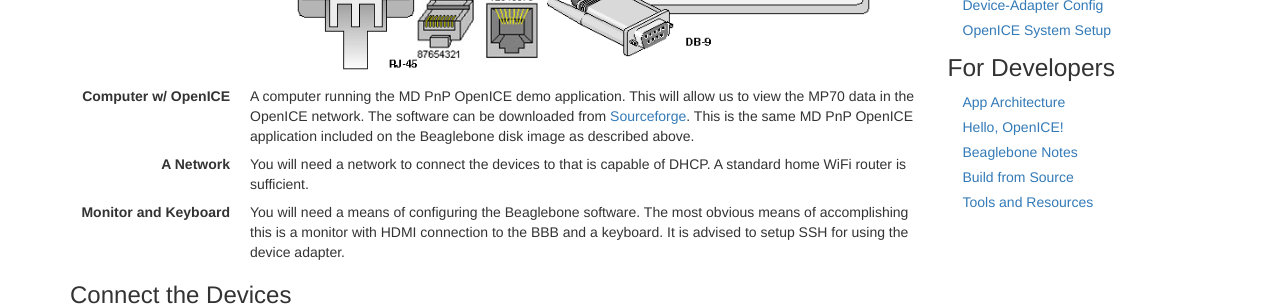
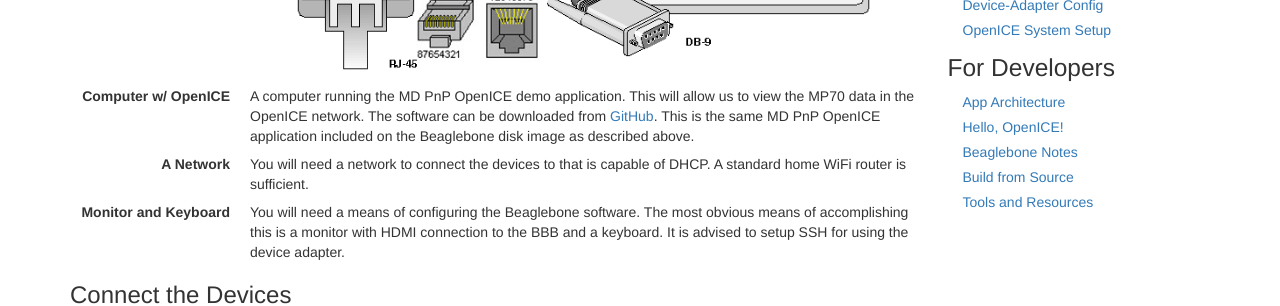
Before and after one commit to jeffplourde/openice, a Jekyll site: the page built from _docs/5_device-adapter-config.html, in a window 1280 px wide and 1400 px high, scrolled down 897 px. Shown: the part 152-458 px from the top of the window. Built offline with Jekyll 4.4.1, drawn with Linux system fonts in a browser that asks for light colours; nearby versions of some CDN libraries; library files that are not in the unit come from our copies.

Commit message:
migrated all download links away from sourceforge. they now point to https://github.com/mdpnp/mdpnp/releases/latest

```diff
--- a/_docs/1_overview.html
+++ b/_docs/1_overview.html
@@ -82,9 +82,9 @@ description: Looking for where to start with OpenICE? Check out this page for th
 </p>
 
 <div class="btn-container-center">
-  <a href="https://sourceforge.net/projects/mdpnp/files/latest/download" target="_blank">
+  <a href="https://github.com/mdpnp/mdpnp/releases/latest" target="_blank">
     <button class="btn btn-info btn-download">
-      <span class="btn-title">Quick Download</span>
+      <span class="btn-title">Download OpenICE</span>
       <br />
       <span class="btn-subtitle">Latest Release v{{ site.openice-version }}</span>
     </button>
--- a/_docs/4_device-adapter-setup.html
+++ b/_docs/4_device-adapter-setup.html
@@ -99,7 +99,7 @@ description:  Interested in connecting a supported device into your own OpenICE
   <dt>Oracle SE JDK</dt>
   <dd>The Java Standard Edition Development Kit is installed for ease of debugging on-board applications. The JDK version is 8u33.</dd>
   <dt>MD PnP OpenICE</dt>
-  <dd>MD PnP provides a <a href="https://sourceforge.net/projects/mdpnp/files/latest/download">demo application</a> for both serving as the medical device adapter and for viewing and interacting with the OpenICE network on a computer. Later in the tutorial, we will configure the installed demo application to function as a device adapter. To view and interact with the data on your personal computer, simply install the software by clicking the big green download button on the linked page.</dd>
+  <dd>MD PnP provides a <a href="https://github.com/mdpnp/mdpnp/releases/latest">demo application</a> for both serving as the medical device adapter and for viewing and interacting with the OpenICE network on a computer. Later in the tutorial, we will configure the installed demo application to function as a device adapter. To view and interact with the data on your personal computer, simply install the software by clicking the big green download button on the linked page.</dd>
   <dt>NTP Daemon</dt>
   <dd>The Network Time Protocol daemon (NTPd) package is installed on the disk image. The OpenICE environment requires all nodes to sync to a NTP clock for data accuracy and alignment. The time zone of the BBB image has been set to U.S. Eastern.</dd>
 </dl>
--- a/_docs/5_device-adapter-config.html
+++ b/_docs/5_device-adapter-config.html
@@ -36,7 +36,7 @@ description: This tutorial will show you how to configure a device-adapter to co
     <img src="{{site.url}}/assets/philips-MIB-pinout_RJ45-to-DB9.png" class="img-responsive" style="margin-left: auto; margin-right: auto; max-height: 300px;" />
   </dd>
   <dt>Computer w/ OpenICE</dt>
-  <dd>A computer running the MD PnP OpenICE demo application. This will allow us to view the MP70 data in the OpenICE network. The software can be downloaded from <a href="https://sourceforge.net/projects/mdpnp/files/latest/download">Sourceforge</a>. This is the same MD PnP OpenICE application included on the Beaglebone disk image as described above.</dd>
+  <dd>A computer running the MD PnP OpenICE demo application. This will allow us to view the MP70 data in the OpenICE network. The software can be downloaded from <a href="https://github.com/mdpnp/mdpnp/releases/latest">GitHub</a>. This is the same MD PnP OpenICE application included on the Beaglebone disk image as described above.</dd>
   <dt>A Network</dt>
   <dd>You will need a network to connect the devices to that is capable of DHCP. A standard home WiFi router is sufficient.</dd>
   <dt>Monitor and Keyboard</dt>
@@ -87,7 +87,7 @@ description: This tutorial will show you how to configure a device-adapter to co
 <p>Use the MD PnP OpenICE demo app to view the MP70 data.</p>
 On your computer:
 <ol>
-  <li>Open the OpenICE Demo Application you download from <a href="https://sourceforge.net/projects/mdpnp/files/latest/download">Sourceforge</a>.</li>
+  <li>Open the OpenICE Demo Application you download from <a href="https://github.com/mdpnp/mdpnp/releases/latest">GitHub</a>.</li>
   <li>Start an ICE_Supervisor on Domain 15.</li>
   <img src="{{site.url}}/assets/openice-start-menu.png" class="hidden-xs" style="height:300px;padding:10px;" />
   <li>Once the device has finished negotiating, click on the MP70 icon to view the waveform and numeric data in the OpenICE network. You have now integrated an MP70 into the OpenICE!</li>
--- a/index.html
+++ b/index.html
@@ -56,7 +56,7 @@ title: OpenICE
     </div>
   </div>
   <div class="btn-container-center">
-    <a class="btn btn-primary btn-download" href="https://sourceforge.net/projects/mdpnp/files/latest/download" target="_blank">
+    <a class="btn btn-primary btn-download" href="https://github.com/mdpnp/mdpnp/releases/latest" target="_blank">
       <span class="btn-title">Download OpenICE</span>
       <br />
       <span class="btn-subtitle">Latest Release v{{ site.openice-version }}</span>
@@ -170,7 +170,7 @@ title: OpenICE
         <td>
           <div class="col-md-4 col-sm-6 col-xs-12">
             <div class="software-link">
-              <a class="btn btn-lg btn-primary btn-block" href="https://sourceforge.net/projects/mdpnp/files/latest/download" role="button" target="_blank">Download OpenICE</a>
+              <a class="btn btn-lg btn-primary btn-block" href="https://github.com/mdpnp/mdpnp/releases/latest" target="_blank">Download OpenICE</a>
             </div>
           </div>
           <div class="col-md-8 col-sm-6 col-xs-12">
```
